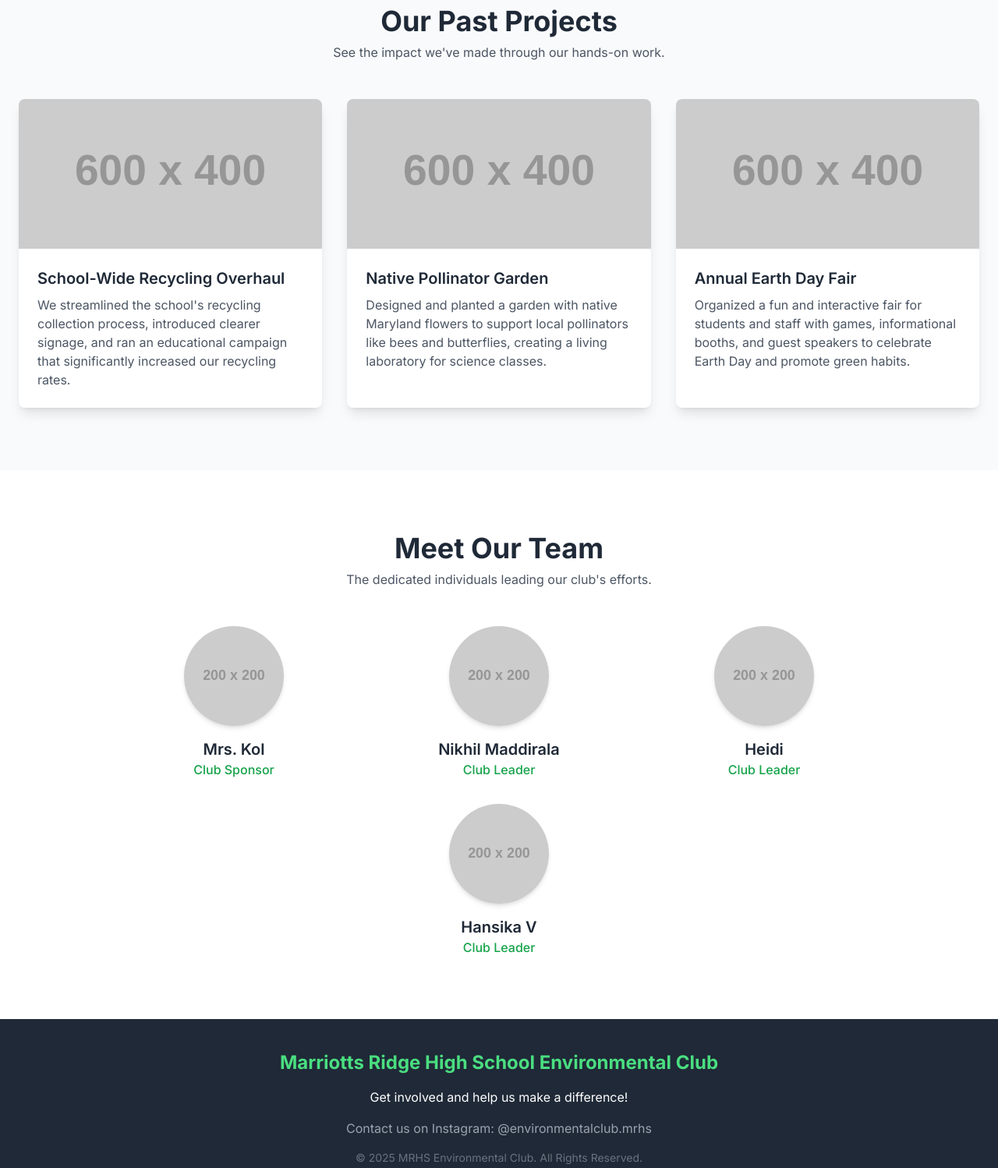
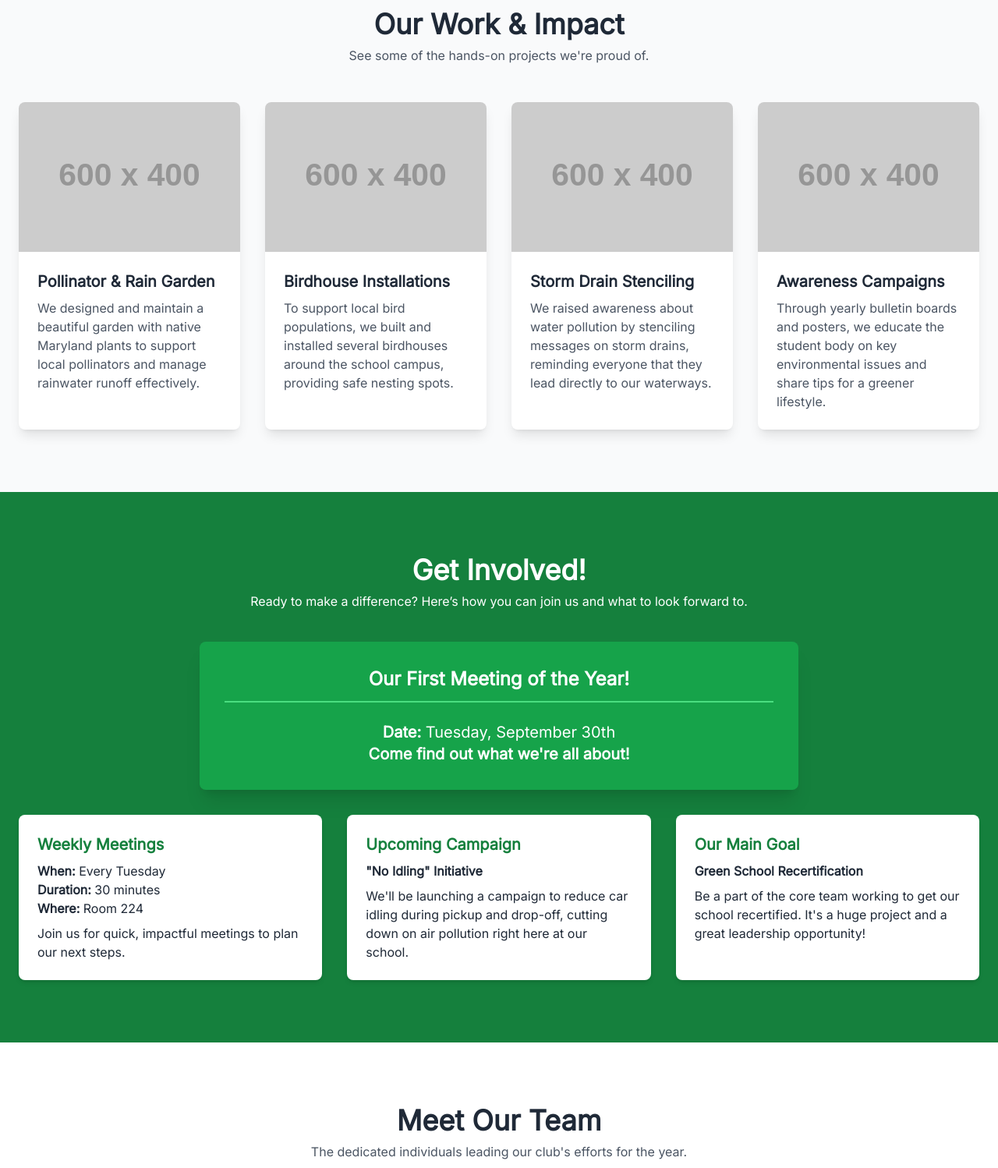
Before and after one commit to NikhilM61/MRHSenviornmentalclub, a plain HTML site: page index.html in a window 1280 px wide. Shown: the part 1280-2778 px from the top of the page at 78% size. Drawn offline with nearby package versions, Linux system fonts and the light colour scheme; placeholder pictures from the web are drawn by us.

Commit message:
Update website content and layout

```diff
--- a/index.html
+++ b/index.html
@@ -1,13 +1,14 @@
+<!DOCTYPE html>
 <html lang="en">
 <head>
     <meta charset="UTF-8">
     <meta name="viewport" content="width=device-width, initial-scale=1.0">
     <title>MRHS Environmental Club | Home</title>
-    <link rel="icon" href="MRHSENVLOGO.png">
+    <link rel="icon" type="image/png" href="MRHSENVLOGO.png">
     <script src="https://cdn.tailwindcss.com"></script>
     <link rel="preconnect" href="https://fonts.googleapis.com">
     <link rel="preconnect" href="https://fonts.gstatic.com" crossorigin>
-    <link href="https://fonts.googleapis.com/css2?family=Inter:wght@400;500;600;700&display=swap" rel="stylesheet">
+    <link href="https://fonts.googleapis.com/css2?family=Inter:wght @400;500;600;700&display=swap" rel="stylesheet">
     <style>
         body {
             font-family: 'Inter', sans-serif;
@@ -16,6 +17,14 @@
             background: linear-gradient(rgba(0, 0, 0, 0.5), rgba(0, 0, 0, 0.5)), url('https://placehold.co/1920x1080/228B22/FFFFFF?text=MRHS+Campus');
             background-size: cover;
             background-position: center;
+        }
+        /* Simple fade-in animation */
+        @keyframes fadeIn {
+            from { opacity: 0; transform: translateY(20px); }
+            to { opacity: 1; transform: translateY(0); }
+        }
+        .fade-in {
+            animation: fadeIn 0.8s ease-out forwards;
         }
     </style>
 </head>
@@ -27,9 +36,10 @@
             <a href="#" class="text-2xl font-bold text-green-700">MRHS Environmental Club</a>
             <div class="hidden md:flex space-x-6">
                 <a href="#home" class="text-gray-600 hover:text-green-600 transition duration-300">Home</a>
-                <a href="#about" class="text-gray-600 hover:text-green-600 transition duration-300">About Us</a>
+                <a href="#about" class="text-gray-600 hover:text-green-600 transition duration-300">About</a>
                 <a href="#projects" class="text-gray-600 hover:text-green-600 transition duration-300">Our Work</a>
-                <a href="#leaders" class="text-gray-600 hover:text-green-600 transition duration-300">Leadership</a>
+                <a href="#join" class="text-gray-600 hover:text-green-600 transition duration-300">Get Involved</a>
+                <a href="#leaders" class="text-gray-600 hover:text-green-600 transition duration-300">Team</a>
             </div>
             <!-- Mobile Menu Button -->
             <button id="mobile-menu-button" class="md:hidden text-gray-700 focus:outline-none">
@@ -39,9 +49,10 @@
         <!-- Mobile Menu -->
         <div id="mobile-menu" class="hidden md:hidden px-6 pt-2 pb-4">
             <a href="#home" class="block py-2 text-gray-600 hover:text-green-600">Home</a>
-            <a href="#about" class="block py-2 text-gray-600 hover:text-green-600">About Us</a>
+            <a href="#about" class="block py-2 text-gray-600 hover:text-green-600">About</a>
             <a href="#projects" class="block py-2 text-gray-600 hover:text-green-600">Our Work</a>
-            <a href="#leaders" class="block py-2 text-gray-600 hover:text-green-600">Leadership</a>
+            <a href="#join" class="block py-2 text-gray-600 hover:text-green-600">Get Involved</a>
+            <a href="#leaders" class="block py-2 text-gray-600 hover:text-green-600">Team</a>
         </div>
     </header>
 
@@ -49,9 +60,9 @@
         <!-- Hero Section -->
         <section id="home" class="hero-section text-white text-center py-24 md:py-32">
             <div class="container mx-auto px-6">
-                <h1 class="text-4xl md:text-6xl font-bold mb-4 animate-fade-in-down">Making Marriotts Ridge Greener</h1>
-                <p class="text-lg md:text-xl max-w-3xl mx-auto mb-8">Join us in our mission to promote environmental stewardship, sustainability, and maintain our Maryland Green School certification.</p>
-                <a href="#about" class="bg-green-600 hover:bg-green-700 text-white font-bold py-3 px-8 rounded-full transition duration-300 transform hover:scale-105">Learn More</a>
+                <h1 class="text-4xl md:text-6xl font-bold mb-4">Making Marriotts Ridge Greener</h1>
+                <p class="text-lg md:text-xl max-w-3xl mx-auto mb-8">Join us in our mission to promote environmental stewardship, sustainability, and achieve our Green School recertification!</p>
+                <a href="#join" class="bg-green-600 hover:bg-green-700 text-white font-bold py-3 px-8 rounded-full transition duration-300 transform hover:scale-105 text-lg">Join Us Today!</a>
             </div>
         </section>
 
@@ -59,57 +70,101 @@
         <section id="about" class="py-20 bg-white">
             <div class="container mx-auto px-6">
                 <div class="text-center mb-12">
-                    <h2 class="text-3xl md:text-4xl font-bold text-gray-800">Who We Are</h2>
-                    <p class="text-gray-600 mt-2 max-w-2xl mx-auto">A passionate group of students dedicated to creating a sustainable future for our school and community.</p>
+                    <h2 class="text-3xl md:text-4xl font-bold text-gray-800">Our Mission This Year</h2>
+                    <p class="text-gray-600 mt-2 max-w-3xl mx-auto">We are a passionate group of students dedicated to creating a sustainable future for our school and community, with a major focus this year on achieving our Maryland Green School Recertification.</p>
                 </div>
                 <div class="grid md:grid-cols-2 gap-12 items-center">
                     <div>
-                        <img src="https://placehold.co/600x400/34D399/FFFFFF?text=Club+Activity" alt="Club members working on a project" class="rounded-lg shadow-lg w-full h-auto">
+                        <img src="https://placehold.co/600x400/34D399/FFFFFF?text=Green+School+Logo" alt="Maryland Green School" class="rounded-lg shadow-lg w-full h-auto">
                     </div>
                     <div>
-                        <h3 class="text-2xl font-semibold mb-4 text-green-700">Our Mission & The Green School Certification</h3>
+                        <h3 class="text-2xl font-semibold mb-4 text-green-700">The Road to Recertification</h3>
                         <p class="text-gray-600 mb-4">
-                            The Marriotts Ridge Environmental Club leads the charge in maintaining our school's prestigious Maryland Green School certification. This award recognizes our sustained commitment to environmental education, best practices, and community engagement.
+                            The Maryland Green School certification is a prestigious award that recognizes our school's commitment to environmental education and sustainable practices. This year, our club is spearheading the effort to get recertified!
                         </p>
                         <p class="text-gray-600">
-                            We achieve this through hands-on projects, school-wide awareness campaigns, and consistent efforts to reduce our ecological footprint. From managing recycling programs to planting native gardens, every action we take contributes to a healthier school environment and reinforces the principles of the Green School program.
+                            This involves documenting all our environmental projects, integrating sustainability into the curriculum, and promoting conservation throughout the school. Every project we do, from building birdhouses to our upcoming "No Idling" campaign, is a crucial step towards reaching our goal and making MRHS a leader in environmental stewardship.
                         </p>
                     </div>
                 </div>
             </div>
         </section>
 
-        <!-- Past Projects Section -->
+        <!-- Our Work Section -->
         <section id="projects" class="py-20">
             <div class="container mx-auto px-6">
                 <div class="text-center mb-12">
-                    <h2 class="text-3xl md:text-4xl font-bold text-gray-800">Our Past Projects</h2>
-                    <p class="text-gray-600 mt-2">See the impact we've made through our hands-on work.</p>
+                    <h2 class="text-3xl md:text-4xl font-bold text-gray-800">Our Work & Impact</h2>
+                    <p class="text-gray-600 mt-2">See some of the hands-on projects we're proud of.</p>
                 </div>
-                <div class="grid md:grid-cols-2 lg:grid-cols-3 gap-8">
+                <div class="grid md:grid-cols-2 lg:grid-cols-4 gap-8">
                     <!-- Project Card 1 -->
-                    <div class="bg-white rounded-lg shadow-lg overflow-hidden transform hover:-translate-y-2 transition duration-300">
-                        <img src="https://placehold.co/600x400/A7F3D0/1E40AF?text=Recycling+Bins" alt="Recycling Initiative" class="w-full h-48 object-cover">
+                    <div class="bg-white rounded-lg shadow-lg overflow-hidden transform hover:-translate-y-2 transition duration-300 fade-in">
+                        <img src="https://placehold.co/600x400/6EE7B7/1E40AF?text=Native+Garden" alt="Native Garden" class="w-full h-48 object-cover">
                         <div class="p-6">
-                            <h3 class="text-xl font-semibold mb-2">School-Wide Recycling Overhaul</h3>
-                            <p class="text-gray-600">We streamlined the school's recycling collection process, introduced clearer signage, and ran an educational campaign that significantly increased our recycling rates.</p>
+                            <h3 class="text-xl font-semibold mb-2">Pollinator & Rain Garden</h3>
+                            <p class="text-gray-600">We designed and maintain a beautiful garden with native Maryland plants to support local pollinators and manage rainwater runoff effectively.</p>
                         </div>
                     </div>
                     <!-- Project Card 2 -->
-                    <div class="bg-white rounded-lg shadow-lg overflow-hidden transform hover:-translate-y-2 transition duration-300">
-                        <img src="https://placehold.co/600x400/6EE7B7/1E40AF?text=Pollinator+Garden" alt="Pollinator Garden" class="w-full h-48 object-cover">
+                    <div class="bg-white rounded-lg shadow-lg overflow-hidden transform hover:-translate-y-2 transition duration-300 fade-in" style="animation-delay: 0.2s;">
+                        <img src="https://placehold.co/600x400/A7F3D0/1E40AF?text=Birdhouses" alt="Birdhouses" class="w-full h-48 object-cover">
                         <div class="p-6">
-                            <h3 class="text-xl font-semibold mb-2">Native Pollinator Garden</h3>
-                            <p class="text-gray-600">Designed and planted a garden with native Maryland flowers to support local pollinators like bees and butterflies, creating a living laboratory for science classes.</p>
+                            <h3 class="text-xl font-semibold mb-2">Birdhouse Installations</h3>
+                            <p class="text-gray-600">To support local bird populations, we built and installed several birdhouses around the school campus, providing safe nesting spots.</p>
                         </div>
                     </div>
                     <!-- Project Card 3 -->
-                    <div class="bg-white rounded-lg shadow-lg overflow-hidden transform hover:-translate-y-2 transition duration-300">
-                        <img src="https://placehold.co/600x400/34D399/1E40AF?text=Earth+Day+Event" alt="Earth Day Fair" class="w-full h-48 object-cover">
+                    <div class="bg-white rounded-lg shadow-lg overflow-hidden transform hover:-translate-y-2 transition duration-300 fade-in" style="animation-delay: 0.4s;">
+                        <img src="https://placehold.co/600x400/34D399/1E40AF?text=Storm+Drain" alt="Storm Drain" class="w-full h-48 object-cover">
                         <div class="p-6">
-                            <h3 class="text-xl font-semibold mb-2">Annual Earth Day Fair</h3>
-                            <p class="text-gray-600">Organized a fun and interactive fair for students and staff with games, informational booths, and guest speakers to celebrate Earth Day and promote green habits.</p>
+                            <h3 class="text-xl font-semibold mb-2">Storm Drain Stenciling</h3>
+                            <p class="text-gray-600">We raised awareness about water pollution by stenciling messages on storm drains, reminding everyone that they lead directly to our waterways.</p>
                         </div>
+                    </div>
+                     <!-- Project Card 4 -->
+                    <div class="bg-white rounded-lg shadow-lg overflow-hidden transform hover:-translate-y-2 transition duration-300 fade-in" style="animation-delay: 0.6s;">
+                        <img src="https://placehold.co/600x400/10B981/FFFFFF?text=Awareness+Poster" alt="Awareness Poster" class="w-full h-48 object-cover">
+                        <div class="p-6">
+                            <h3 class="text-xl font-semibold mb-2">Awareness Campaigns</h3>
+                            <p class="text-gray-600">Through yearly bulletin boards and posters, we educate the student body on key environmental issues and share tips for a greener lifestyle.</p>
+                        </div>
+                    </div>
+                </div>
+            </div>
+        </section>
+
+        <!-- Get Involved Section -->
+        <section id="join" class="py-20 bg-green-700 text-white">
+            <div class="container mx-auto px-6 text-center">
+                <h2 class="text-3xl md:text-4xl font-bold">Get Involved!</h2>
+                <p class="mt-2 mb-10 max-w-2xl mx-auto">Ready to make a difference? Here’s how you can join us and what to look forward to.</p>
+
+                <div class="bg-green-600 rounded-lg shadow-xl p-8 mb-8 max-w-3xl mx-auto text-left">
+                    <h3 class="text-2xl font-bold text-center mb-6 border-b-2 border-green-400 pb-3">Our First Meeting of the Year!</h3>
+                    <p class="text-center text-xl">
+                        <span class="font-bold">Date:</span> Tuesday, September 30th<br>
+                        <span class="font-bold">Come find out what we're all about!</span>
+                    </p>
+                </div>
+
+                <div class="grid md:grid-cols-2 lg:grid-cols-3 gap-8 text-left">
+                    <div class="bg-white text-gray-800 p-6 rounded-lg shadow-md">
+                        <h3 class="text-xl font-bold text-green-700 mb-2">Weekly Meetings</h3>
+                        <p><span class="font-semibold">When:</span> Every Tuesday</p>
+                        <p><span class="font-semibold">Duration:</span> 30 minutes</p>
+                        <p><span class="font-semibold">Where:</span> Room 224</p>
+                        <p class="mt-2">Join us for quick, impactful meetings to plan our next steps.</p>
+                    </div>
+                    <div class="bg-white text-gray-800 p-6 rounded-lg shadow-md">
+                        <h3 class="text-xl font-bold text-green-700 mb-2">Upcoming Campaign</h3>
+                        <p class="font-semibold">"No Idling" Initiative</p>
+                        <p class="mt-2">We'll be launching a campaign to reduce car idling during pickup and drop-off, cutting down on air pollution right here at our school.</p>
+                    </div>
+                    <div class="bg-white text-gray-800 p-6 rounded-lg shadow-md md:col-span-2 lg:col-span-1">
+                        <h3 class="text-xl font-bold text-green-700 mb-2">Our Main Goal</h3>
+                        <p class="font-semibold">Green School Recertification</p>
+                        <p class="mt-2">Be a part of the core team working to get our school recertified. It's a huge project and a great leadership opportunity!</p>
                     </div>
                 </div>
             </div>
@@ -120,7 +175,7 @@
             <div class="container mx-auto px-6">
                 <div class="text-center mb-12">
                     <h2 class="text-3xl md:text-4xl font-bold text-gray-800">Meet Our Team</h2>
-                    <p class="text-gray-600 mt-2">The dedicated individuals leading our club's efforts.</p>
+                    <p class="text-gray-600 mt-2">The dedicated individuals leading our club's efforts for the year.</p>
                 </div>
                 <div class="flex flex-wrap justify-center gap-8">
                     <!-- Leader Card -->
@@ -144,7 +199,7 @@
                     <!-- Leader Card -->
                     <div class="text-center w-full sm:w-1/2 md:w-1/3 lg:w-1/4">
                         <img src="https://placehold.co/200x200/9CA3AF/FFFFFF?text=Leader" alt="Club Leader" class="w-32 h-32 mx-auto rounded-full shadow-md mb-4">
-                        <h3 class="text-xl font-semibold">Hansika V</h3>
+                        <h3 class="text-xl font-semibold">Hansika V.</h3>
                         <p class="text-green-600 font-medium">Club Leader</p>
                     </div>
                 </div>
@@ -157,7 +212,7 @@
         <div class="container mx-auto px-6 text-center">
             <h3 class="text-2xl font-bold text-green-400">Marriotts Ridge High School Environmental Club</h3>
             <p class="my-4">Get involved and help us make a difference!</p>
-            <p class="text-gray-400">Contact us on Instagram: <a href="https://www.instagram.com/environmentalclub.mrhs/" target="_blank" rel="noopener noreferrer" class="hover:text-green-400">@environmentalclub.mrhs</a></p>
+            <p class="text-gray-400">Follow us on Instagram: <a href="https://www.instagram.com/environmentalclub.mrhs/" target="_blank" rel="noopener noreferrer" class="hover:text-green-400"> @environmentalclub.mrhs</a></p>
             <div class="mt-4 text-sm text-gray-500">
                 &copy; <span id="year"></span> MRHS Environmental Club. All Rights Reserved.
             </div>
```
